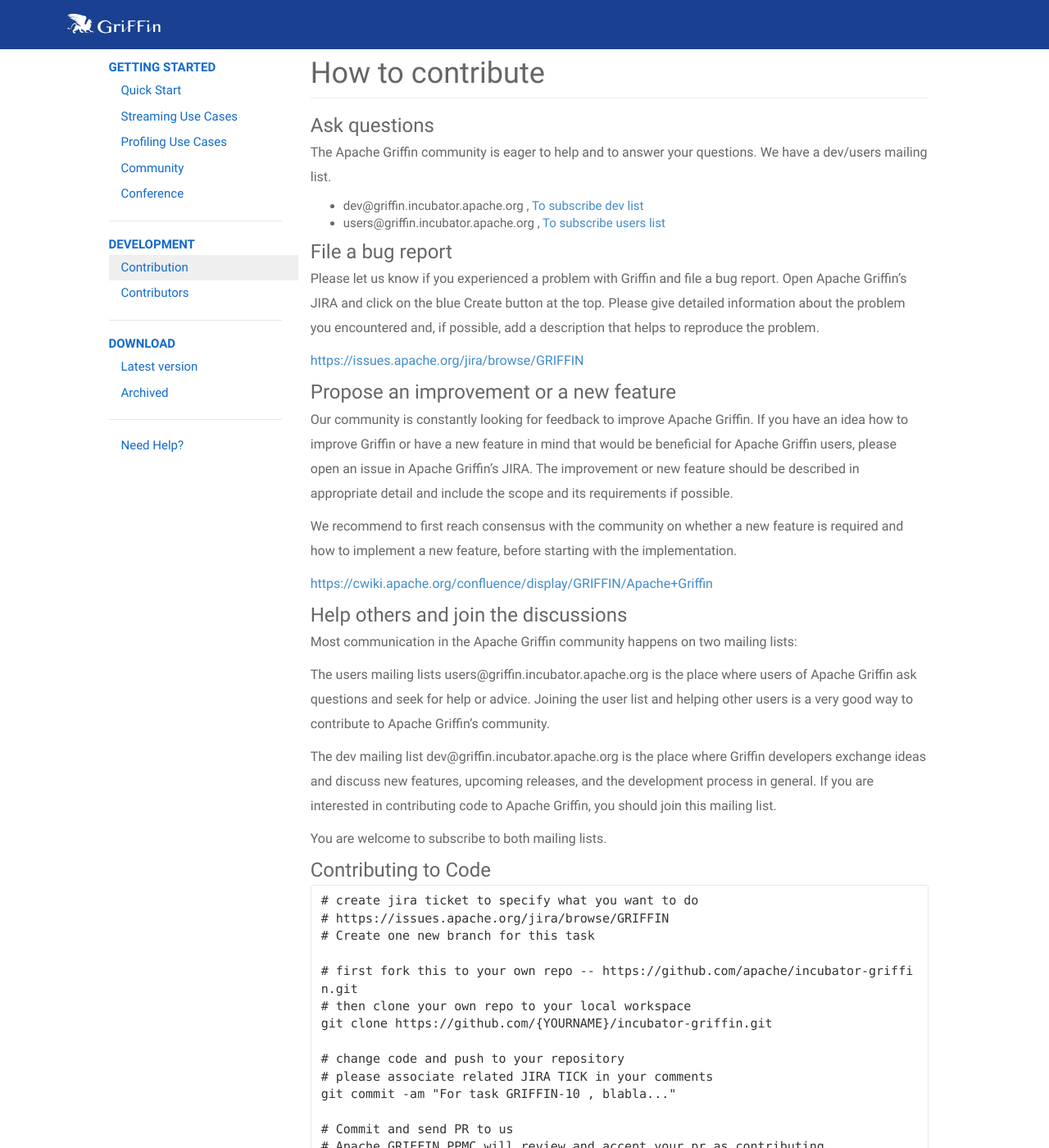
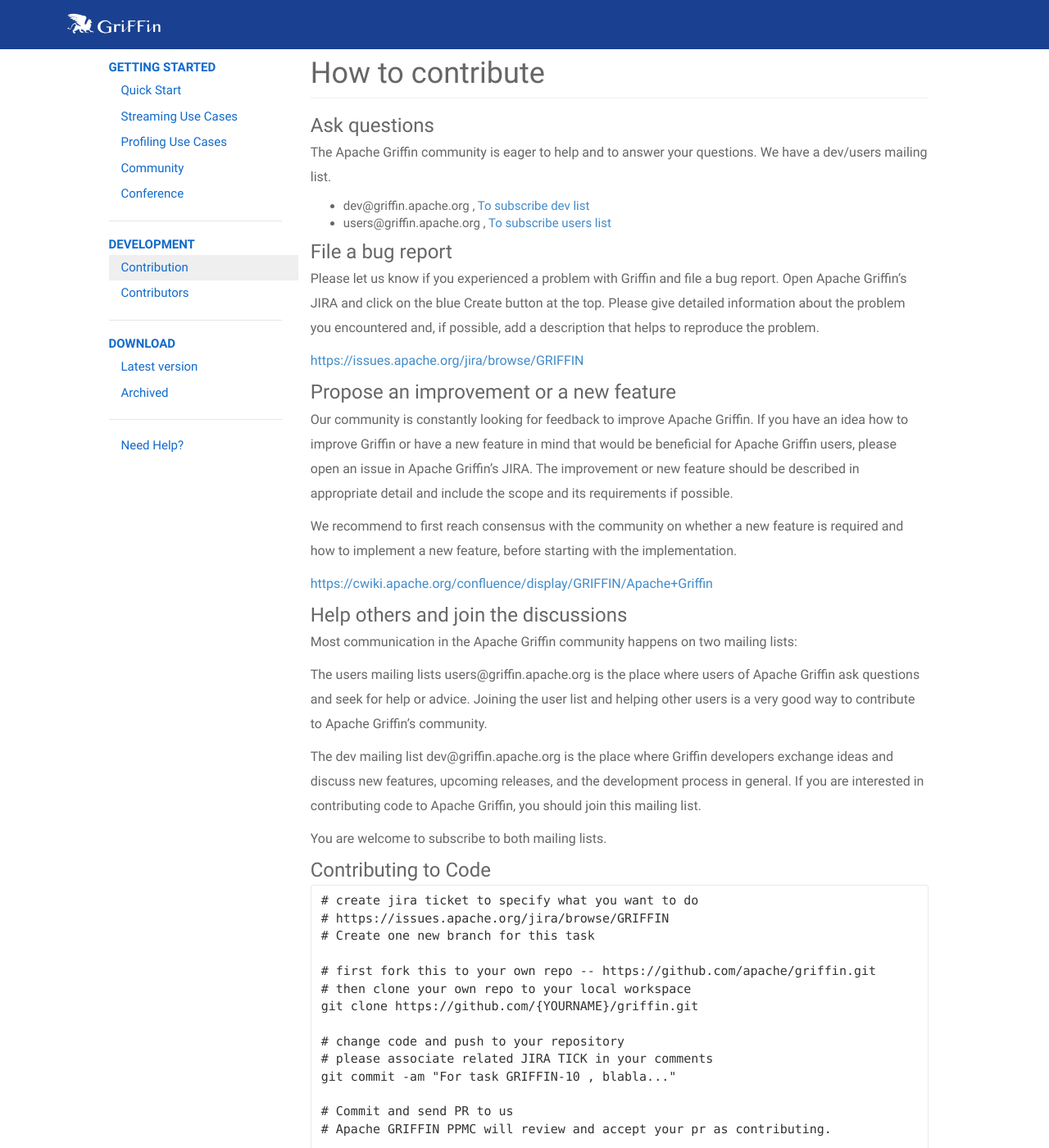
Before and after one commit to apache/griffin-site, a Jekyll site: the page built from contribute.md, in a window 1280 px wide and 1400 px high. Shown: the whole window at 82% size. Built offline with Jekyll 4.4.1, drawn with Linux system fonts in a browser that asks for light colours; comment, search, counter and statistics services are not loaded.

Commit message:
update to 0.4.0

```diff
--- a/contribute.md
+++ b/contribute.md
@@ -7,8 +7,8 @@
 ### Ask questions
 The Apache Griffin community is eager to help and to answer your questions. We have a dev/users mailing list.
 
- - dev@griffin.incubator.apache.org , [To subscribe dev list](mailto:dev-subscribe@griffin.incubator.apache.org)
- - users@griffin.incubator.apache.org , [To subscribe users list](mailto:users-subscribe@griffin.incubator.apache.org)
+ - dev@griffin.apache.org , [To subscribe dev list](mailto:dev-subscribe@griffin.apache.org)
+ - users@griffin.apache.org , [To subscribe users list](mailto:users-subscribe@griffin.apache.org)
 
 ### File a bug report
 Please let us know if you experienced a problem with Griffin and file a bug report. Open Apache Griffin’s JIRA and click on the blue Create button at the top. Please give detailed information about the problem you encountered and, if possible, add a description that helps to reproduce the problem.
@@ -25,9 +25,9 @@
 ### Help others and join the discussions
 Most communication in the Apache Griffin community happens on two mailing lists:
 
-The users mailing lists users@griffin.incubator.apache.org is the place where users of Apache Griffin ask questions and seek for help or advice. Joining the user list and helping other users is a very good way to contribute to Apache Griffin’s community.
+The users mailing lists users@griffin.apache.org is the place where users of Apache Griffin ask questions and seek for help or advice. Joining the user list and helping other users is a very good way to contribute to Apache Griffin’s community.
 
-The dev mailing list dev@griffin.incubator.apache.org is the place where Griffin developers exchange ideas and discuss new features, upcoming releases, and the development process in general. If you are interested in contributing code to Apache Griffin, you should join this mailing list.
+The dev mailing list dev@griffin.apache.org is the place where Griffin developers exchange ideas and discuss new features, upcoming releases, and the development process in general. If you are interested in contributing code to Apache Griffin, you should join this mailing list.
 
 You are welcome to subscribe to both mailing lists.
 
@@ -38,9 +38,9 @@
 # https://issues.apache.org/jira/browse/GRIFFIN
 # Create one new branch for this task
 
-# first fork this to your own repo -- https://github.com/apache/incubator-griffin.git
+# first fork this to your own repo -- https://github.com/apache/griffin.git
 # then clone your own repo to your local workspace
-git clone https://github.com/{YOURNAME}/incubator-griffin.git
+git clone https://github.com/{YOURNAME}/griffin.git
 
 # change code and push to your repository
 # please associate related JIRA TICK in your comments
```
Also changed, not shown: download.md (+2 -2 lines), profiling.md (+5 -5 lines), quickstart.md (+5 -5 lines), usecases.md (+5 -5 lines).
